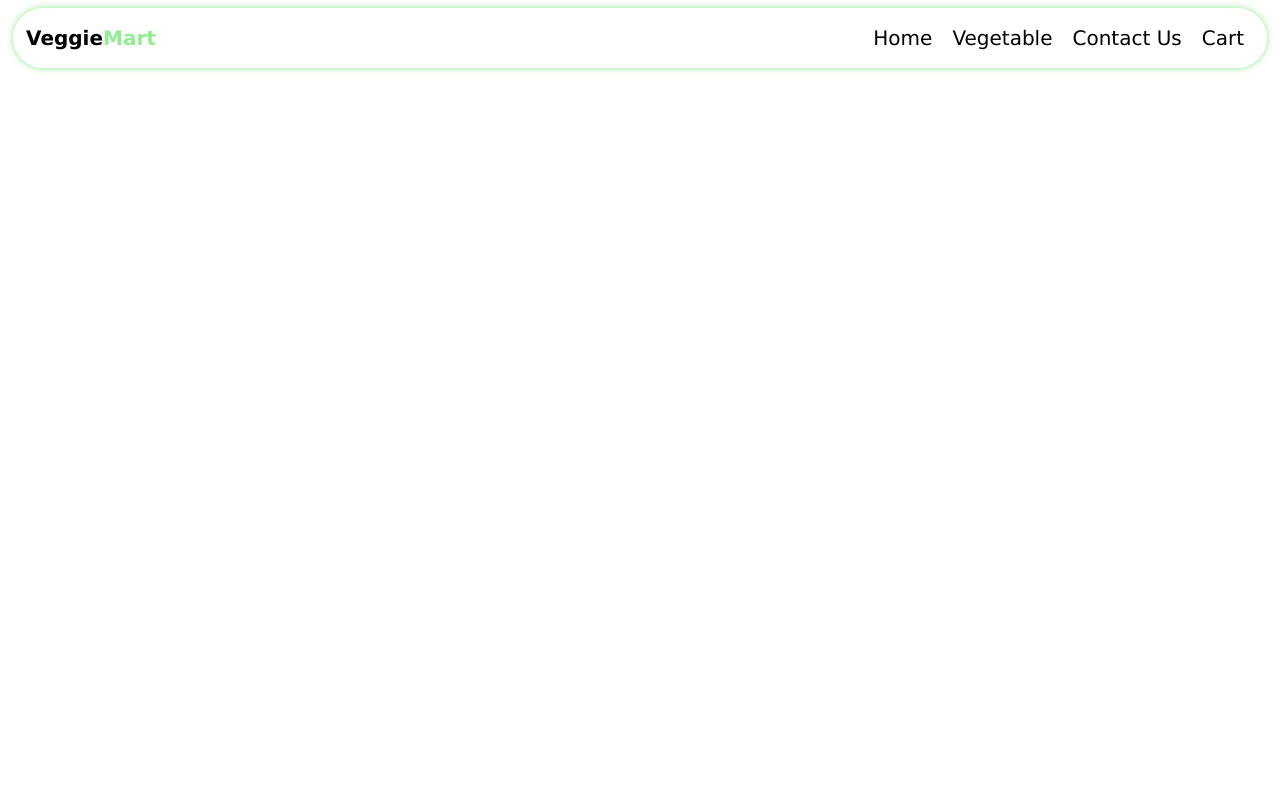
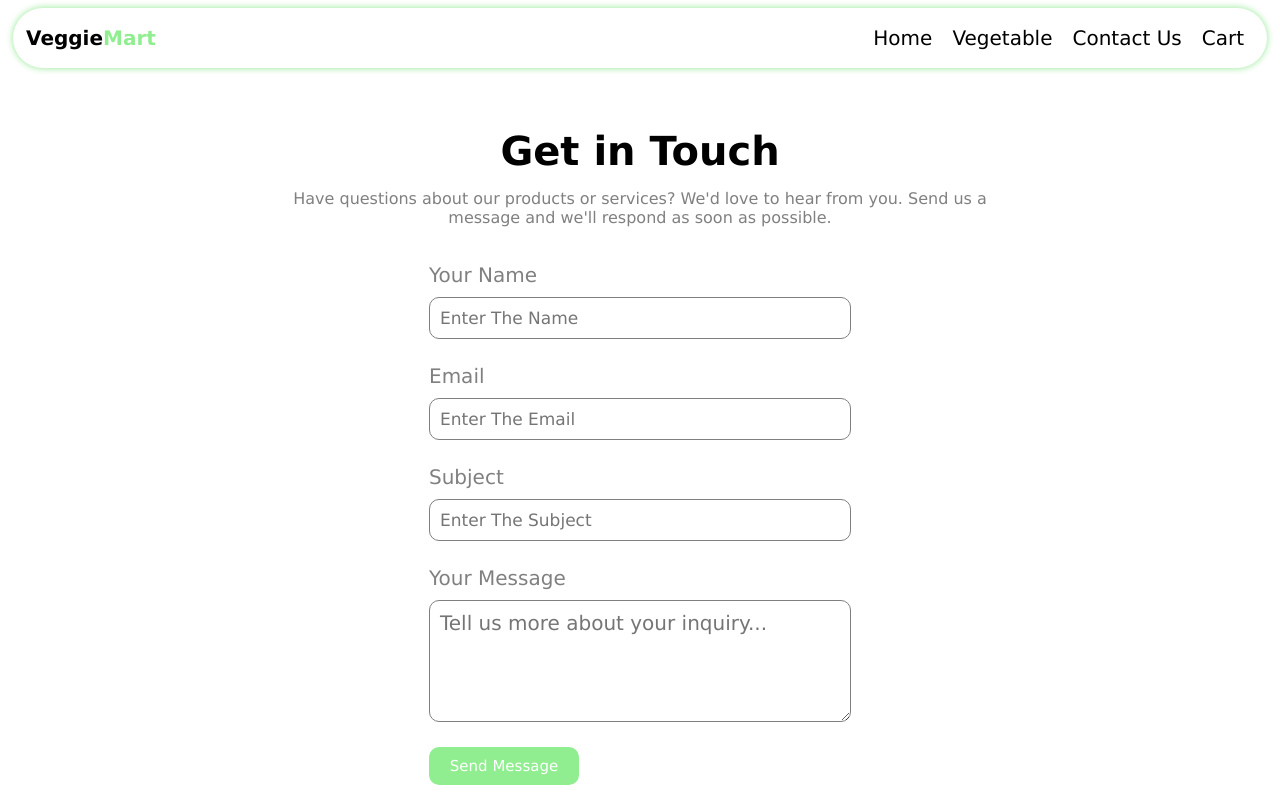
Before and after one commit to AtharvBolke99/veggieMart, a React (Vite) app: page /contact in a window 1280 px wide. Shown: the top 800 px of the page. Built offline with nearby package versions, Linux system fonts and the light colour scheme.

Commit message:
contact page created

```diff
--- a/package.json
+++ b/package.json
@@ -13,6 +13,7 @@
     "lucide-react": "^0.562.0",
     "react": "^19.2.0",
     "react-dom": "^19.2.0",
+    "react-hot-toast": "^2.6.0",
     "react-router": "^7.11.0"
   },
   "devDependencies": {
--- a/src/views/Contact.css
+++ b/src/views/Contact.css
@@ -0,0 +1,73 @@
+.contact-title {
+  font-size: 40px;
+  text-align: center;
+  margin-top: 60px;
+  margin-bottom: 15px;
+}
+
+.contact-subtitle {
+  text-align: center;
+  width: 700px;
+  color: gray;
+  margin-top: 0px;
+}
+.contact-page {
+  display: flex;
+  flex-direction: column;
+  justify-content: center;
+  align-items: center;
+  flex-wrap: wrap;
+}
+
+.form-contact {
+    width: fit-content;
+    padding: 10px 20px;
+    margin: auto;
+}
+
+.name-contact {
+  color: gray;
+  font-size: 20px;
+  margin: 10px auto;
+}
+
+.placeholder-input {
+  padding: 10px 10px;
+  width: 400px;
+  border-radius: 10px;
+  border: none;
+  border: 1px solid gray;
+  margin-bottom: 15px;
+  font-size: 17px;
+}
+
+.placeholder-input-textarea {
+  height: 100px;
+  padding: 10px 10px;
+  width: 400px;
+  border-radius: 10px;
+  border: none;
+  border: 1px solid gray;
+  margin-bottom: 15px;
+  display: block;
+  font-size: 20px;
+}
+
+.btn-contact-send {
+    padding: 10px 20px;
+    font-size: 15px;
+    border-radius: 10px;
+    border: none;
+    background-color: lightgreen;
+    color: white;
+    width: 150px;
+    margin: 10px auto;
+    cursor: pointer;
+}
+
+@media(max-width:768px) {
+    .contact-subtitle {
+        width: 400px;
+    }
+
+}
--- a/src/views/Contact.jsx
+++ b/src/views/Contact.jsx
@@ -1,13 +1,58 @@
-import React from 'react'
-import "../views/Contact.css"
-import Navbar from '../components/Navbar'
+import React, { useState } from "react";
+import "../views/Contact.css";
+import Navbar from "../components/Navbar";
+import toast ,{ Toaster } from "react-hot-toast";
+import Footer from "../components/Footer";
 
 function Contact() {
+
   return (
     <div>
       <Navbar />
+      <div className="contact-page">
+        <h1 className="contact-title">Get in Touch</h1>
+        <p className="contact-subtitle">
+          Have questions about our products or services? We'd love to hear from
+          you. Send us a message and we'll respond as soon as possible.
+        </p>
+      </div>
+
+      <form className="form-contact">
+        <p className="name-contact">Your Name</p>
+        <input
+          type="text"
+          placeholder="Enter The Name"
+          className="placeholder-input"
+        />
+
+        <p className="name-contact">Email</p>
+        <input
+          type="email"
+          placeholder="Enter The Email"
+          className="placeholder-input"
+        />
+
+        <p className="name-contact">Subject</p>
+        <input
+          type="text"
+          placeholder="Enter The Subject"
+          className="placeholder-input"
+        />
+
+        <p className="name-contact">Your Message</p>
+        <textarea
+          placeholder="Tell us more about your inquiry..."
+          className="placeholder-input-textarea"
+        />
+
+        <button className="btn-contact-send">Send Message</button>
+      </form>
+
+      <Footer />
+
+      <Toaster />
     </div>
-  )
+  );
 }
 
-export default Contact
+export default Contact;
```
Also changed, not shown: 1 other file (tests, documents, lock files or other folders).
